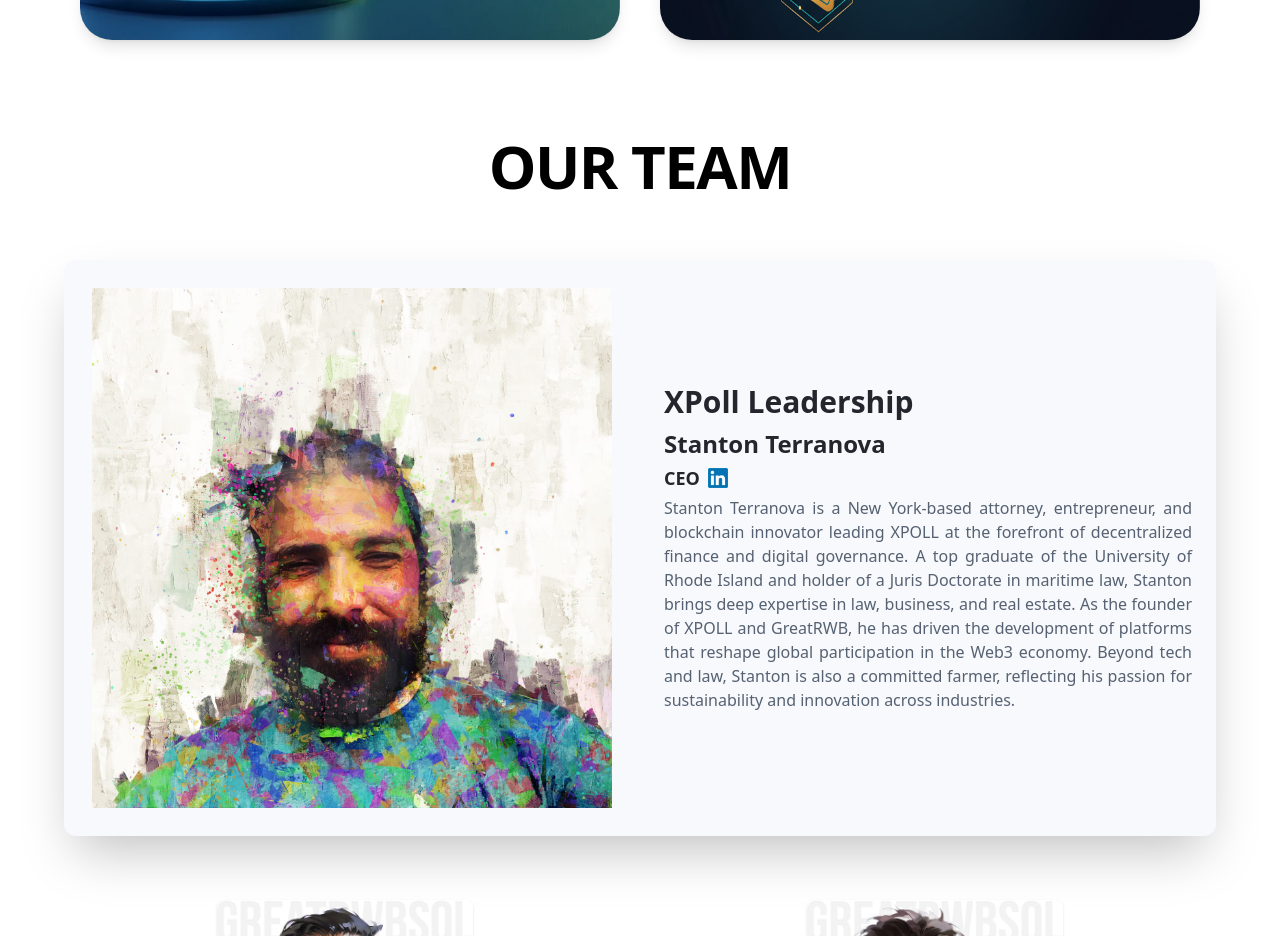
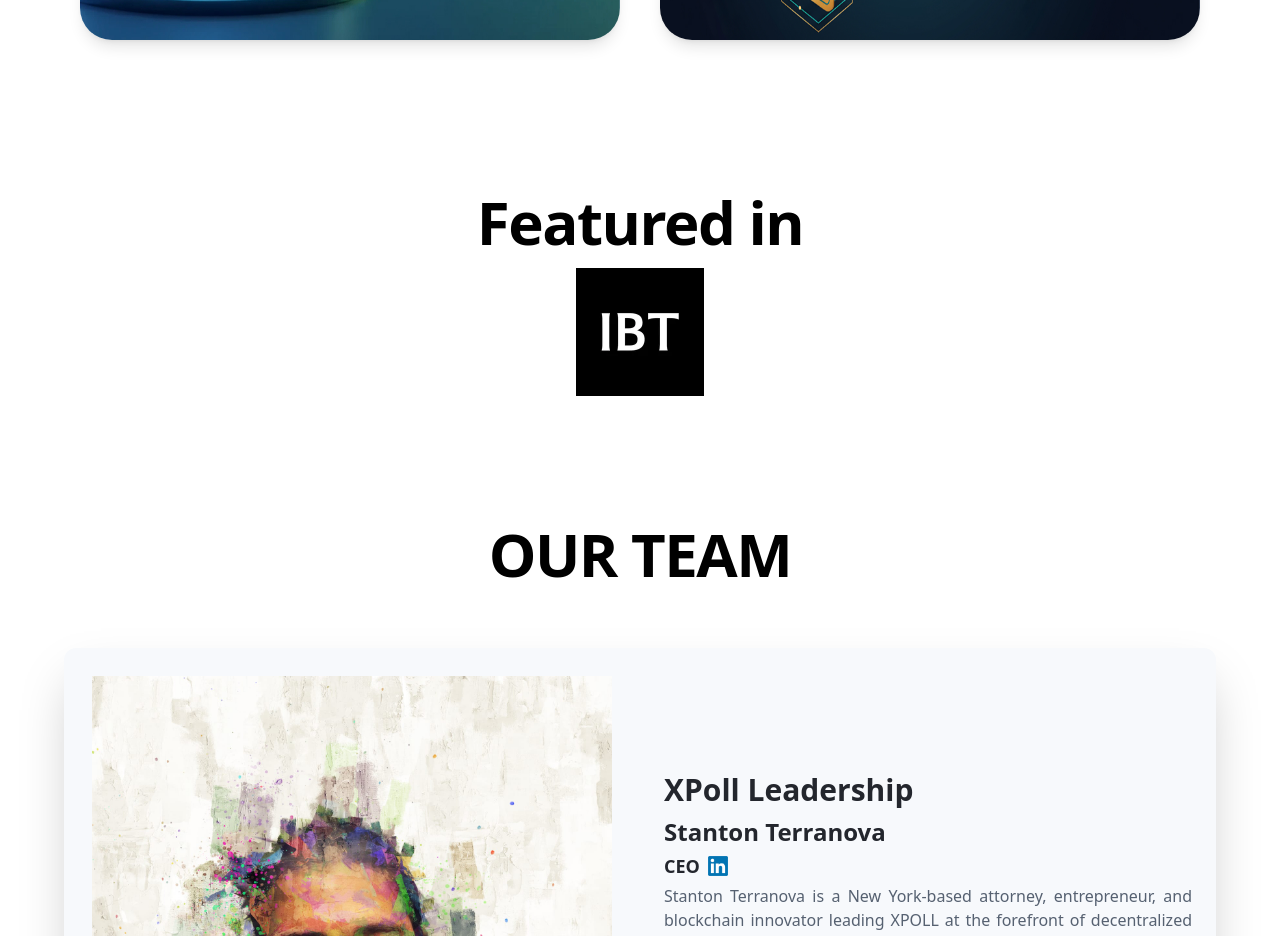
Before and after one commit to palnesto/canvas_lab, a React (Vite) app: page / in a window 1280 px wide. Shown: the part 4540-5476 px from the top of the page. Built offline with nearby package versions, Linux system fonts and the light colour scheme; no server answers.

Commit message:
featured

```diff
--- a/src/App.tsx
+++ b/src/App.tsx
@@ -3,6 +3,7 @@
 import Project from "./components/project";
 import { PartnerWithUsModal } from "./components/modal/partner-with-us-modal";
 import { useApiQuery } from "./hooks/useApiQuery";
+import featured from "@/assets/featured.webp";
 
 export default function App() {
   const {} = useApiQuery("/health-check");
@@ -214,10 +215,22 @@
         </h2>
         <Project />
       </section>
-
-      <div className="text-3xl md:text-6xl font-extrabold tracking-tight text-center mt-4">
+      <section className="flex flex-col items-center gap-4 pb-28 pt-10">
+        <h1 className="text-3xl md:text-6xl font-extrabold tracking-tight text-center mt-4">
+          Featured in
+        </h1>
+        <a
+          href="https://www.ibtimes.com/inside-stanton-terranovas-canvas-labs-innovative-space-ideas-that-dont-fit-mold-3791873"
+          target="_blank"
+          rel="noopener noreferrer"
+          className=""
+        >
+          <img src={featured} alt="" className="h-20 xl:h-32" />
+        </a>
+      </section>
+      <h1 className="text-3xl md:text-6xl font-extrabold tracking-tight text-center mt-4">
         OUR TEAM
-      </div>
+      </h1>
       <Leader />
     </div>
   );
```
Also changed, not shown: src/assets/featured.webp (added).
